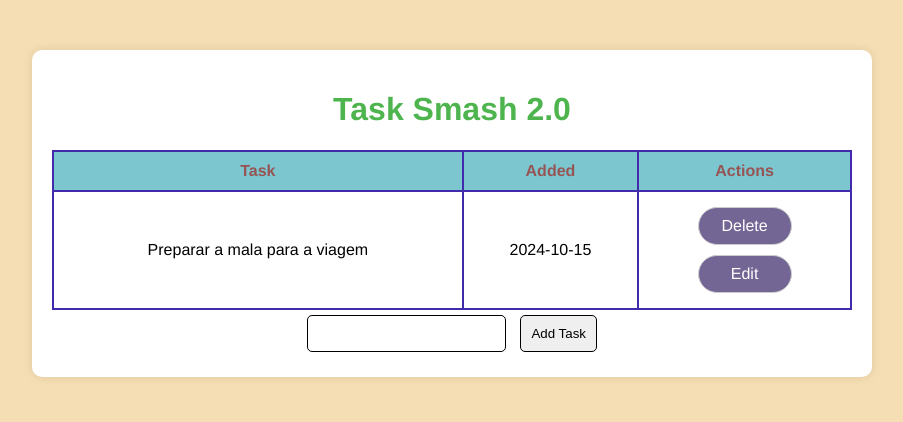
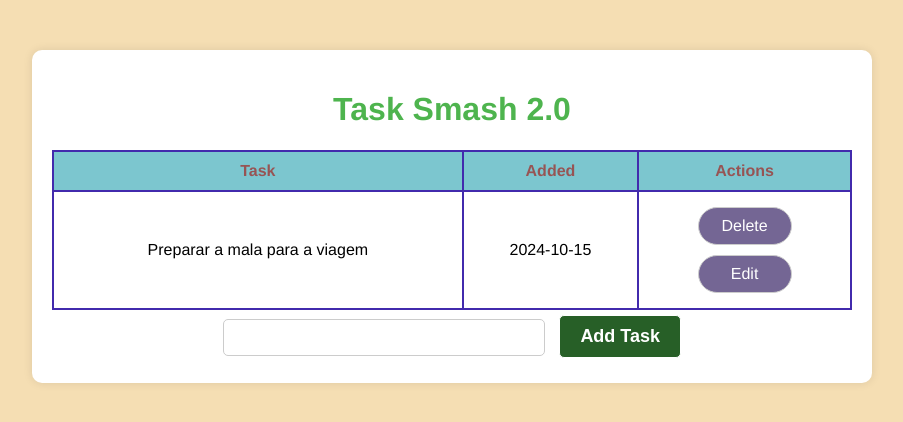
Before and after one commit to aristideslima/python_flask_task_smash, a Flask app: page / in a window 1280 px wide. Shown: the top 422 px of the page, without its empty margins (188-1091 px from the left). Run offline with Flask 3, Linux system fonts and the light colour scheme.

Commit message:
Atualizando arquivos CSS de Novo, Index Html e banco DB de Novo

```diff
--- a/static/styles.css
+++ b/static/styles.css
@@ -35,6 +35,16 @@ body {
   padding: 10px;
   border: 2px solid #422aad;
 }
+.content .fixed-link {
+  display: inline-block; /* or display: block; if you want them to take up the full available width */
+  width: 60px; /* Adjust as needed */
+  height: 20px; /* Adjust as needed */
+  text-align: center; /* Center text horizontally */
+  line-height: 20px; /* Vertically center text (must match height) */
+  text-decoration: none; /* Remove default underline */
+  border: 1px solid #ccc; /* Optional: Add a border */
+  margin: 5px; /* Optional: Add some margin between links */
+}
 .content a {
   display: inline-block;
   padding: 8px 16px;
@@ -54,18 +64,23 @@ body {
   border: solid 1px;
   border-radius: 5px;
 }
+.content input[type=text] {
+  /* Selects only text input fields */
+  padding: 10px;
+  margin: 5px;
+  border: solid 1px #ccc;
+  border-radius: 5px;
+  width: 300px; /* Adjust this value as needed to accommodate at least 60 characters */
+  min-width: 300px; /* Ensures the width is at least 300px */
+}
 .content #btn_add {
-  background-color: #008000;
+  background-color: #275f27;
   color: #fff;
   cursor: pointer;
+  font-size: 18px; /* Increase font size */
+  font-weight: bold; /* Make text bold */
+  padding: 10px 20px; /* Add padding for a larger button */
 }
-.content .fixed-link {
-  display: inline-block; /* or display: block; if you want them to take up the full available width */
-  width: 60px; /* Adjust as needed */
-  height: 20px; /* Adjust as needed */
-  text-align: center; /* Center text horizontally */
-  line-height: 20px; /* Vertically center text (must match height) */
-  text-decoration: none; /* Remove default underline */
-  border: 1px solid #ccc; /* Optional: Add a border */
-  margin: 5px; /* Optional: Add some margin between links */
+.content #btn_add:hover {
+  background-color: #995050;
 }/*# sourceMappingURL=styles.css.map */
--- a/static/styles.scss
+++ b/static/styles.scss
@@ -2,8 +2,8 @@
 
 $primary_color: #746694;
 $primary-hover-color: #4eb44e;
-$success-color: #008000;
-$success-hover-color: #bd6c6c;
+$success-color: #275f27;
+$success-hover-color: #995050;
 $title-color: #3a3131;
 $bg_color: #f5deb3;
 
@@ -47,6 +47,16 @@ body {
       border: 2px solid #422aad;
     }
   }
+  .fixed-link {
+    display: inline-block; /* or display: block; if you want them to take up the full available width */
+    width: 60px; /* Adjust as needed */
+    height: 20px; /* Adjust as needed */
+    text-align: center; /* Center text horizontally */
+    line-height: 20px; /* Vertically center text (must match height) */
+    text-decoration: none; /* Remove default underline */
+    border: 1px solid #ccc; /* Optional: Add a border */
+    margin: 5px; /* Optional: Add some margin between links */
+  }
   a {
     display: inline-block;
     padding: 8px 16px;
@@ -67,21 +77,24 @@ body {
     border: solid 1px;
     border-radius: 5px;
   }
-
+  input[type="text"] {
+    /* Selects only text input fields */
+    padding: 10px;
+    margin: 5px;
+    border: solid 1px #ccc;
+    border-radius: 5px;
+    width: 300px; /* Adjust this value as needed to accommodate at least 60 characters */
+    min-width: 300px; /* Ensures the width is at least 300px */
+  }
   #btn_add {
     background-color: $success-color;
     color: #fff;
     cursor: pointer;
-  }
-
-  .fixed-link {
-    display: inline-block; /* or display: block; if you want them to take up the full available width */
-    width: 60px; /* Adjust as needed */
-    height: 20px; /* Adjust as needed */
-    text-align: center; /* Center text horizontally */
-    line-height: 20px; /* Vertically center text (must match height) */
-    text-decoration: none; /* Remove default underline */
-    border: 1px solid #ccc; /* Optional: Add a border */
-    margin: 5px; /* Optional: Add some margin between links */
+    font-size: 18px; /* Increase font size */
+    font-weight: bold; /* Make text bold */
+    padding: 10px 20px; /* Add padding for a larger button */
+    &:hover {
+      background-color: $success-hover-color;
+    }
   }
 }
--- a/templates/index.html
+++ b/templates/index.html
@@ -32,7 +32,7 @@
   {% endif %}
   <form action="/" method="POST">
     <input type="text" name="content" id="content" />
-    <input type="submit" value="Add Task" id="btn-add" />
+    <input type="submit" value="Add Task" id="btn_add" />
   </form>
 </div>
 {% endblock %}
```
Also changed, not shown: instance/database.db, 1 other file.
